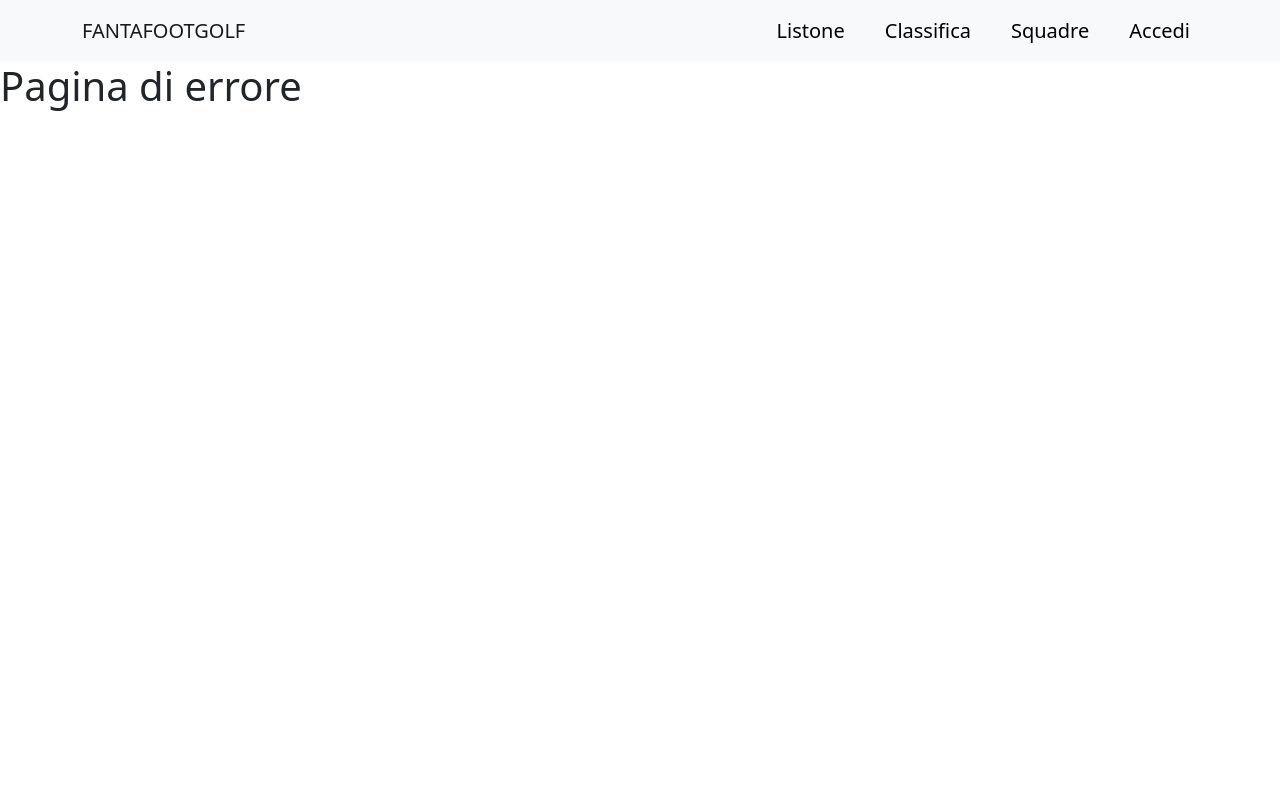
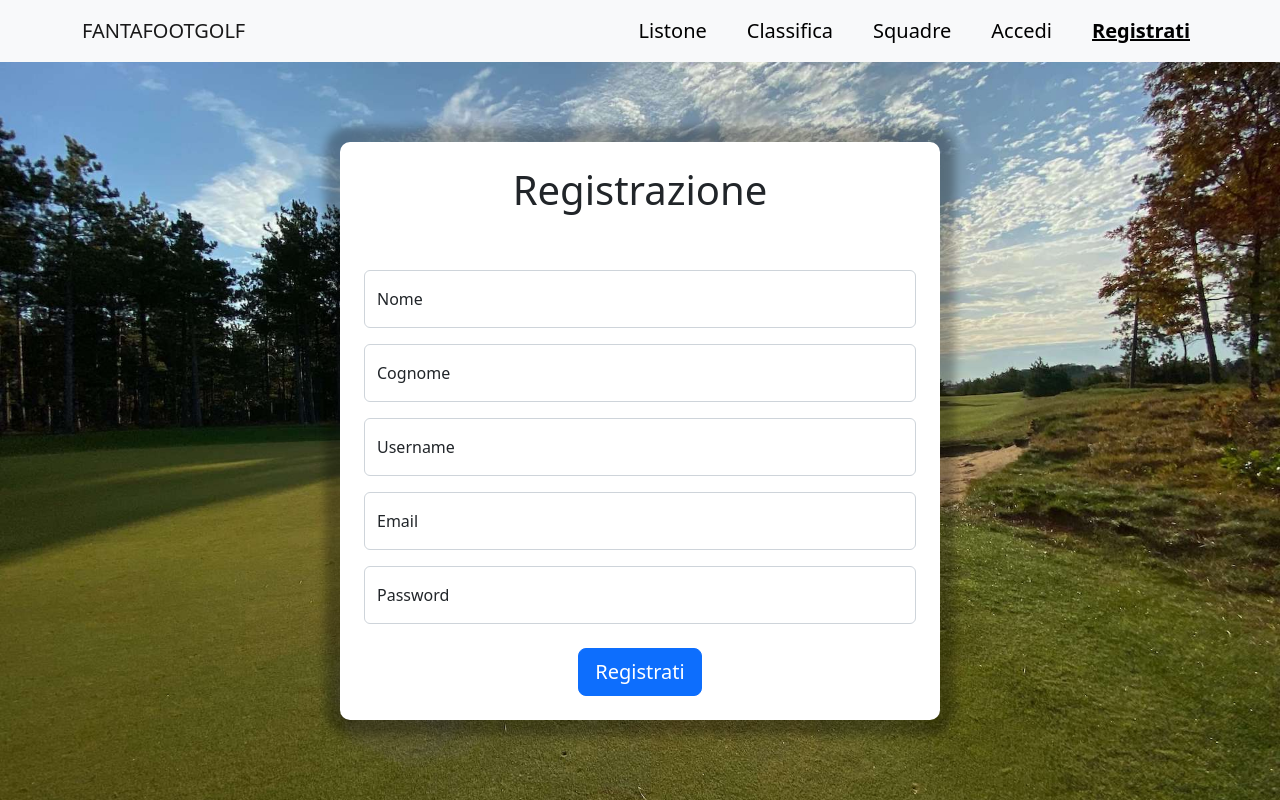
Before and after one commit to lorycade/fantafoot-vite, a React (Vite) app: page /registrazione in a window 1280 px wide. Built offline with nearby package versions, Linux system fonts and the light colour scheme.

Commit message:
block route login if not logged

```diff
--- a/src/App.jsx
+++ b/src/App.jsx
@@ -12,6 +12,7 @@ import CreateTeam from "./pages/CreateTeam";
 import Teams from "./pages/Teams";
 import TeamDetail from "./pages/TeamDetail";
 import RecoverPassword from "./pages/RecoverPassword";
+import Signup from "./pages/Signup";
 
 const router = createBrowserRouter([
   { path: '/',
@@ -26,6 +27,7 @@ const router = createBrowserRouter([
     { path: '/crea-squadra', element: <CreateTeam />},
     { path: '/login', element: <Login />},
     { path: '/login/recover-password/:recoverCode', element: <RecoverPassword />},
+    { path: '/registrazione', element: <Signup />},
     { path: '/squadre', element: <Teams />},
     { path: '/squadre/:teamId', element: <TeamDetail />},
   ]},
--- a/src/components/header/header.jsx
+++ b/src/components/header/header.jsx
@@ -27,9 +27,10 @@ function Header() {
               <NavLink to="/listone" className="nav-link">Listone</NavLink>
               <NavLink to="/classifica" className="nav-link">Classifica</NavLink>
               <NavLink to="/squadre" className="nav-link">Squadre</NavLink>
-              {user && <NavLink to="/profilo" className="nav-link">Profilo</NavLink>}
+              {user && user.confirmed && <NavLink to="/profilo" className="nav-link">Profilo</NavLink>}
               {!user && <NavLink to="/login" className="nav-link">Accedi</NavLink>}
-              {user && <button onClick={handleLogout} className="nav-link logout">Esci</button>}
+              {!user && <NavLink to="/registrazione" className="nav-link">Registrati</NavLink>}
+              {user && user.confirmed && <button onClick={handleLogout} className="nav-link logout">Esci</button>}
             </Nav>
           </Navbar.Collapse>
         </Container>
--- a/src/components/modal/ModalTeamName.jsx
+++ b/src/components/modal/ModalTeamName.jsx
@@ -35,7 +35,7 @@ function ModalTeamName({ isOpen, openEvent, userData, jwt }) {
       .then((response) => {
 
         setUser(response.data)
-        localStorage.setItem('user', JSON.stringify(response.data))
+        // localStorage.setItem('user', JSON.stringify(response.data))
         handleClose()
       })
       .catch((error) => {
--- a/src/pages/Classifica.jsx
+++ b/src/pages/Classifica.jsx
@@ -3,13 +3,13 @@ import axios from "axios";
 import { UserContext } from "../context/UserContext";
 
 function Classifica() {
-  const [userPlayers, setUserPlayers] = useState([])
-  const { user } = useContext(UserContext)
-  const [sortType, setSortType] = useState(null)
-  const jwt = localStorage.getItem("jwt")
+  const [userPlayers, setUserPlayers] = useState([]);
+  const { user } = useContext(UserContext);
+  const [sortType, setSortType] = useState(null);
+  const jwt = localStorage.getItem("jwt");
 
   useEffect(() => {
-    getUserPlayers()
+    getUserPlayers();
   }, []);
 
   const getUserPlayers = async () => {
@@ -68,12 +68,32 @@ function Classifica() {
   };
 
   const calculateTourLeaderboards = (tappaId) => {
-
     const orderByResult = userPlayers.sort((a, b) =>
       a.custom_result[tappaId].gamePoints > b.custom_result[tappaId].gamePoints
         ? 1
         : -1
     );
+    console.log("orderByResult", orderByResult);
+
+    const foundDuplicateName = orderByResult.find((nnn, index) => {
+      return orderByResult.find(
+        (x, ind) =>
+          x.custom_result[tappaId].gamePoints ===
+            nnn.custom_result[tappaId].gamePoints && index !== ind
+      );
+    });
+
+    // const duplicatePoint = foundDuplicateName.custom_result[tappaId].gamePoints;
+
+    // const listOfDuplicates = orderByResult.filter(item => item.custom_result[tappaId].gamePoints == duplicatePoint)
+
+    // const sumPointsDivider = listOfDuplicates.reduce((accumulator, object) => {
+    //   return accumulator + Number(object.custom_result[tappaId].leaderboardPoints);
+    // }, 0);
+
+    // const pointsForPlayersDivider = sumPointsDivider / listOfDuplicates.length;
+
+    // console.log("non ce la farò", pointsForPlayersDivider);
 
     let leaderboardPoint;
     orderByResult.forEach((user, i) => {
@@ -90,15 +110,80 @@ function Classifica() {
         case 4:
           leaderboardPoint = 37;
           break;
+        case 5:
+          leaderboardPoint = 34;
+          break;
+        case 6:
+          leaderboardPoint = 31;
+          break;
+        case 7:
+          leaderboardPoint = 28;
+          break;
+        case 8:
+          leaderboardPoint = 25;
+          break;
+        case 9:
+          leaderboardPoint = 22;
+          break;
+        case 10:
+          leaderboardPoint = 20;
+          break;
+        case 11:
+          leaderboardPoint = 18;
+          break;
+        case 12:
+          leaderboardPoint = 16;
+          break;
+        case 13:
+          leaderboardPoint = 14;
+          break;
+        case 14:
+          leaderboardPoint = 12;
+          break;
+        case 15:
+          leaderboardPoint = 11;
+          break;
+        case 16:
+          leaderboardPoint = 10;
+          break;
+        case 17:
+          leaderboardPoint = 9;
+          break;
+        case 18:
+          leaderboardPoint = 8;
+          break;
+        case 19:
+          leaderboardPoint = 7;
+          break;
+        case 20:
+          leaderboardPoint = 6;
+          break;
+        case 21:
+          leaderboardPoint = 5;
+          break;
+        case 22:
+          leaderboardPoint = 4;
+          break;
+        case 23:
+          leaderboardPoint = 3;
+          break;
+        case 24:
+          leaderboardPoint = 2;
+          break;
 
         default:
+          leaderboardPoint = 1;
           break;
       }
 
+      console.log(user);
+
       user.custom_result[tappaId].leaderboardPoints = leaderboardPoint;
       user.points = user.points + leaderboardPoint;
-      handleCalculate(user)
+      handleCalculate(user);
     });
+
+
   };
 
   const handleCalculate = (user) => {
@@ -131,9 +216,8 @@ function Classifica() {
   };
 
   const handleLeaderboard = (tappa) => {
-
-    setSortType(tappa)
-  }
+    setSortType(tappa);
+  };
 
   return (
     <>
@@ -144,14 +228,59 @@ function Classifica() {
           </div>
         </div>
         <div className="leaderboard-filters-wrapper mt-5">
-          <button className={sortType == null ? 'active' : ''} onClick={() => handleLeaderboard(null)}>Generale</button>
-          <button className={sortType == 0 ? 'active' : ''} onClick={() => handleLeaderboard(0)}>Tappa 1</button>
-          <button className={sortType == 1 ? 'active' : ''} onClick={() => handleLeaderboard(1)}>Tappa 2</button>
-          <button disabled className={sortType == 2 ? 'active' : ''} onClick={() => handleLeaderboard(1)}>Tappa 3</button>
-          <button disabled className={sortType == 3 ? 'active' : ''} onClick={() => handleLeaderboard(1)}>Tappa 4</button>
-          <button disabled className={sortType == 4 ? 'active' : ''} onClick={() => handleLeaderboard(1)}>Tappa 5</button>
-          <button disabled className={sortType == 5 ? 'active' : ''} onClick={() => handleLeaderboard(1)}>Tappa 6</button>
-          <button disabled className={sortType == 6 ? 'active' : ''} onClick={() => handleLeaderboard(1)}>Tappa 7</button>
+          <button
+            className={sortType == null ? "active" : ""}
+            onClick={() => handleLeaderboard(null)}
+          >
+            Generale
+          </button>
+          <button
+            className={sortType == 0 ? "active" : ""}
+            onClick={() => handleLeaderboard(0)}
+          >
+            Tappa 1
+          </button>
+          <button
+            className={sortType == 1 ? "active" : ""}
+            onClick={() => handleLeaderboard(1)}
+          >
+            Tappa 2
+          </button>
+          <button
+            disabled
+            className={sortType == 2 ? "active" : ""}
+            onClick={() => handleLeaderboard(1)}
+          >
+            Tappa 3
+          </button>
+          <button
+            disabled
+            className={sortType == 3 ? "active" : ""}
+            onClick={() => handleLeaderboard(1)}
+          >
+            Tappa 4
+          </button>
+          <button
+            disabled
+            className={sortType == 4 ? "active" : ""}
+            onClick={() => handleLeaderboard(1)}
+          >
+            Tappa 5
+          </button>
+          <button
+            disabled
+            className={sortType == 5 ? "active" : ""}
+            onClick={() => handleLeaderboard(1)}
+          >
+            Tappa 6
+          </button>
+          <button
+            disabled
+            className={sortType == 6 ? "active" : ""}
+            onClick={() => handleLeaderboard(1)}
+          >
+            Tappa 7
+          </button>
         </div>
         <div className="leaderboard mt-5">
           <div className="line head">
@@ -159,7 +288,10 @@ function Classifica() {
             <div className="cell">Giocatore</div>
             <div className="cell">Punti</div>
           </div>
-          {sortType == null && userPlayers.sort((a, b) => a.points > b.points ? -1 : 1 ).map((user, i) => (
+          {sortType == null &&
+            userPlayers
+              .sort((a, b) => (a.points > b.points ? -1 : 1))
+              .map((user, i) => (
                 <>
                   <div className="line body" key={i}>
                     <div className="cell">{i + 1}</div>
@@ -168,26 +300,38 @@ function Classifica() {
                   </div>
                 </>
               ))}
-          {sortType != null && userPlayers.sort((a, b) =>
-        a.custom_result[sortType].leaderboardPoints > b.custom_result[sortType].leaderboardPoints ? -1 : 1
-      ).map((user, i) => (
+          {sortType != null &&
+            userPlayers
+              .sort((a, b) =>
+                a.custom_result[sortType].leaderboardPoints >
+                b.custom_result[sortType].leaderboardPoints
+                  ? -1
+                  : 1
+              )
+              .map((user, i) => (
                 <>
                   <div className="line body" key={i}>
                     <div className="cell">{i + 1}</div>
                     <div className="cell">{user.teamName}</div>
-                <div className="cell">{user.custom_result[sortType].leaderboardPoints}</div>
+                    <div className="cell">
+                      {user.custom_result[sortType].leaderboardPoints}
+                    </div>
                     {/* <div className="cell">{user.custom_result[sortType].leaderboardPoints}</div> */}
                     {/* <div className="cell">{user.points}</div> */}
                   </div>
                 </>
               ))}
         </div>
-        {user && user.role.type == "admin" &&
+        {user && user.role.type == "admin" && (
           <>
-          <button onClick={() => calculatePoints(0)}>Calcola giornata 1</button>
-          <button onClick={() => calculatePoints(1)}>Calcola giornata 2</button>
+            <button onClick={() => calculatePoints(0)}>
+              Calcola giornata 1
+            </button>
+            <button onClick={() => calculatePoints(1)}>
+              Calcola giornata 2
+            </button>
           </>
-        }
+        )}
       </div>
     </>
   );
--- a/src/pages/CreateTeam.jsx
+++ b/src/pages/CreateTeam.jsx
@@ -1,13 +1,19 @@
 import { useContext, useState, useEffect } from "react";
-// import { UserContext } from "../context/UserContext";
-// import { Link } from "react-router-dom"
-import axios from "axios";
 import { useNavigate } from "react-router-dom";
 import CreateStepper from "../components/create-stepper/CreateStepper";
 
 // import playerImg from "../assets/user.png";
 
 function CreateTeam() {
+  const jwt = localStorage.getItem("jwt");
+  const history = useNavigate()
+
+  useEffect(() => {
+    if (!jwt) {
+      history('/')
+    }
+  }, [])
+
   return (
     <>
       <div className="container mb-5">
--- a/src/pages/Home.jsx
+++ b/src/pages/Home.jsx
@@ -1,35 +1,10 @@
 import { Link } from "react-router-dom";
-import axios from "axios";
-import { useState, useEffect, useContext } from "react";
-import { UserContext } from "../context/UserContext";
+// import axios from "axios";
+// import { useState, useEffect, useContext } from "react";
+// import { UserContext } from "../context/UserContext";
 
 function Home() {
-  const [myPlayers, setMyPlayers] = useState();
-  const { user, setUser } = useContext(UserContext);
-  const jwt = localStorage.getItem('jwt')
-  // const userStored = JSON.parse(userData);
-
-  useEffect(() => {
-    if (jwt) {
-      getMyData();
-    }
-  }, []);
-
-  const getMyData = async () => {
-    const response = await axios.get(
-      import.meta.env.VITE_API_URL + "/api/users/me?populate=*",
-      {
-        headers: {
-          Authorization: `Bearer ${jwt}`,
-        },
-      }
-    );
-
-    setUser(response.data)
-    // localStorage.setItem('user', JSON.stringify(response.data))
-    // localStorage.setItem('userPlayers', JSON.stringify(response.data.players))
-    setMyPlayers(response.data.players);
-  };
+  // const { user, setUser } = useContext(UserContext);
 
   return (
     <>
--- a/src/pages/InserimentoFormazione.jsx
+++ b/src/pages/InserimentoFormazione.jsx
@@ -1,6 +1,7 @@
 import { useState, useContext, useEffect } from "react";
 import { UserContext } from "../context/UserContext";
 import axios from "axios";
+import { useNavigate } from "react-router-dom";
 
 function InserimentoFormazione() {
   const jwt = localStorage.getItem("jwt");
@@ -11,6 +12,13 @@ function InserimentoFormazione() {
   const [singlePlayerCount, setSinglePlayerCount] = useState(0)
   const [coupleCount, setCoupleCount] = useState(0)
   const [benchCount, setBenchCount] = useState(0)
+  const history = useNavigate()
+
+  useEffect(() => {
+    if (!jwt) {
+      history('/')
+    }
+  }, [])
 
   useEffect(() => {
     if (user && user.lineups) {
--- a/src/pages/Profilo.jsx
+++ b/src/pages/Profilo.jsx
@@ -1,6 +1,6 @@
 import { useState, useContext } from "react";
 import { useEffect } from "react";
-import { Link } from "react-router-dom";
+import { Link, useNavigate } from "react-router-dom";
 import axios from "axios";
 import { UserContext } from "../context/UserContext";
 
@@ -16,8 +16,13 @@ function Profilo() {
   // const userData = JSON.parse(localStorage.getItem("user"));
   // const userPlayers = JSON.parse(localStorage.getItem("userPlayers"));
   const { user } = useContext(UserContext);
+  const history = useNavigate()
 
-
+  useEffect(() => {
+    if (!jwt) {
+      history('/')
+    }
+  }, [])
 
   const handleChangePassword = () => {
     axios
@@ -81,7 +86,7 @@ function Profilo() {
             </div>
 
             <p>Per creare/modificare il nome della squadra o la tua rosa, clicca qui sotto</p>
-            <Link to="/crea-squadra">{user.players.length > 0 ? 'Modifica Squadra' : 'Crea Squadra'}</Link>
+            <Link to="/crea-squadra">{user && user.players.length > 0 ? 'Modifica Squadra' : 'Crea Squadra'}</Link>
 
           </div>
           <div className="col-lg-5">
--- /dev/null
+++ b/src/pages/Signup.jsx
@@ -0,0 +1,159 @@
+import { useEffect, useState } from "react";
+import axios from "axios";
+import { useNavigate } from "react-router-dom";
+import LoginBackground from "../resources/imgaes/login-background.jpg";
+
+function Signup() {
+  const [signupSuccess, setSignupSuccess] = useState(false);
+  const [name, setName] = useState("");
+  const [surname, setSurname] = useState("");
+  const [username, setUsername] = useState("");
+  const [email, setEmail] = useState("");
+  const [password, setPassword] = useState("");
+  const [error, setError] = useState("");
+
+  const history = useNavigate();
+
+  const handleSubmit = async (event) => {
+    event.preventDefault();
+    console.log(name, surname, username, email, password);
+
+    axios
+      .post(import.meta.env.VITE_API_URL + "/api/auth/local/register", {
+        name,
+        surname,
+        username,
+        email,
+        password,
+        custom_result: [
+          {
+            "gamePoints": null,
+            "leaderboardPoints": null
+          },
+          {
+            "gamePoints": null,
+            "leaderboardPoints": null
+          },
+          {
+            "gamePoints": null,
+            "leaderboardPoints": null
+          },
+          {
+            "gamePoints": null,
+            "leaderboardPoints": null
+          },
+          {
+            "gamePoints": null,
+            "leaderboardPoints": null
+          },
+          {
+            "gamePoints": null,
+            "leaderboardPoints": null
+          },
+          {
+            "gamePoints": null,
+            "leaderboardPoints": null
+          }
+        ]
+      })
+      .then((response) => {
+        setSignupSuccess(true);
+      })
+      .catch((error) => {
+        console.log("An error occurred:", error);
+
+        if (
+          error.response.data.error.message ==
+          "Email or Username are already taken"
+        ) {
+          setError(
+            "Email o Username già esistente, modificare oppure vai alla pagina di accesso"
+          );
+        } else {
+          setError("Compila correttamente tutti i campi");
+        }
+      });
+  };
+
+  return (
+    <>
+      <div className="login-page">
+        <img src={LoginBackground} alt="" />
+        <div className="login-form">
+          {!signupSuccess && (
+            <>
+              <h1>Registrazione</h1>
+              <form className="mt-5" onSubmit={handleSubmit}>
+                <div className="form-floating mb-3">
+                  <input
+                    type="text"
+                    value={name}
+                    onChange={(event) => setName(event.target.value)}
+                    className="form-control"
+                    id="name"
+                    placeholder="name@example.com"
+                  />
+                  <label htmlFor="name">Nome</label>
+                </div>
+                <div className="form-floating mb-3">
+                  <input
+                    type="text"
+                    value={surname}
+                    onChange={(event) => setSurname(event.target.value)}
+                    className="form-control"
+                    id="surname"
+                    placeholder="name@example.com"
+                  />
+                  <label htmlFor="surname">Cognome</label>
+                </div>
+                <div className="form-floating mb-3">
+                  <input
+                    type="text"
+                    value={username}
+                    onChange={(event) => setUsername(event.target.value)}
+                    className="form-control"
+                    id="username"
+                    placeholder="name@example.com"
+                  />
+                  <label htmlFor="username">Username</label>
+                </div>
+                <div className="form-floating mb-3">
+                  <input
+                    type="email"
+                    value={email}
+                    onChange={(event) => setEmail(event.target.value)}
+                    className="form-control"
+                    id="floatingInput"
+                    placeholder="name@example.com"
+                  />
+                  <label htmlFor="floatingInput">Email</label>
+                </div>
+                <div className="form-floating">
+                  <input
+                    type="password"
+                    value={password}
+                    onChange={(event) => setPassword(event.target.value)}
+                    className="form-control"
+                    id="floatingPassword"
+                    placeholder="Password"
+                  />
+                  <label htmlFor="floatingPassword">Password</label>
+                </div>
+                {error && <p className="error-text">{error}</p>}
+                <button className="btn btn-primary btn-lg login-btn mt-4">
+                  Registrati
+                </button>
+              </form>
+            </>
+          )}
+          {signupSuccess &&
+          <>
+            <p>A breve riceverei una mail di conferma dell'avvenuta registrazione con il link di conferma, una volta confermato, potrai accedere al tuo profilo</p>
+          </>}
+        </div>
+      </div>
+    </>
+  );
+}
+
+export default Signup;
```
Lines whose indentation alone changed are shown as unchanged.
